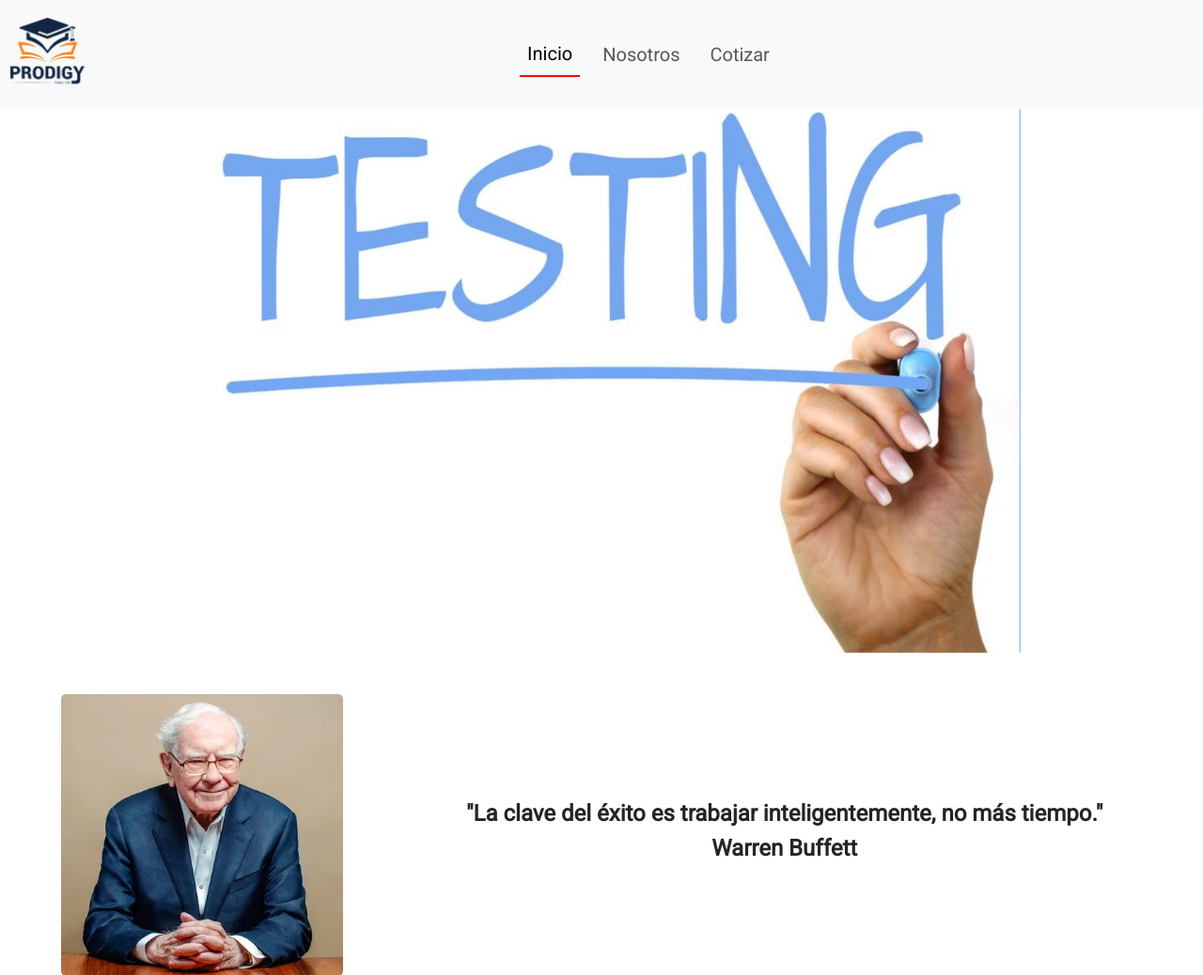
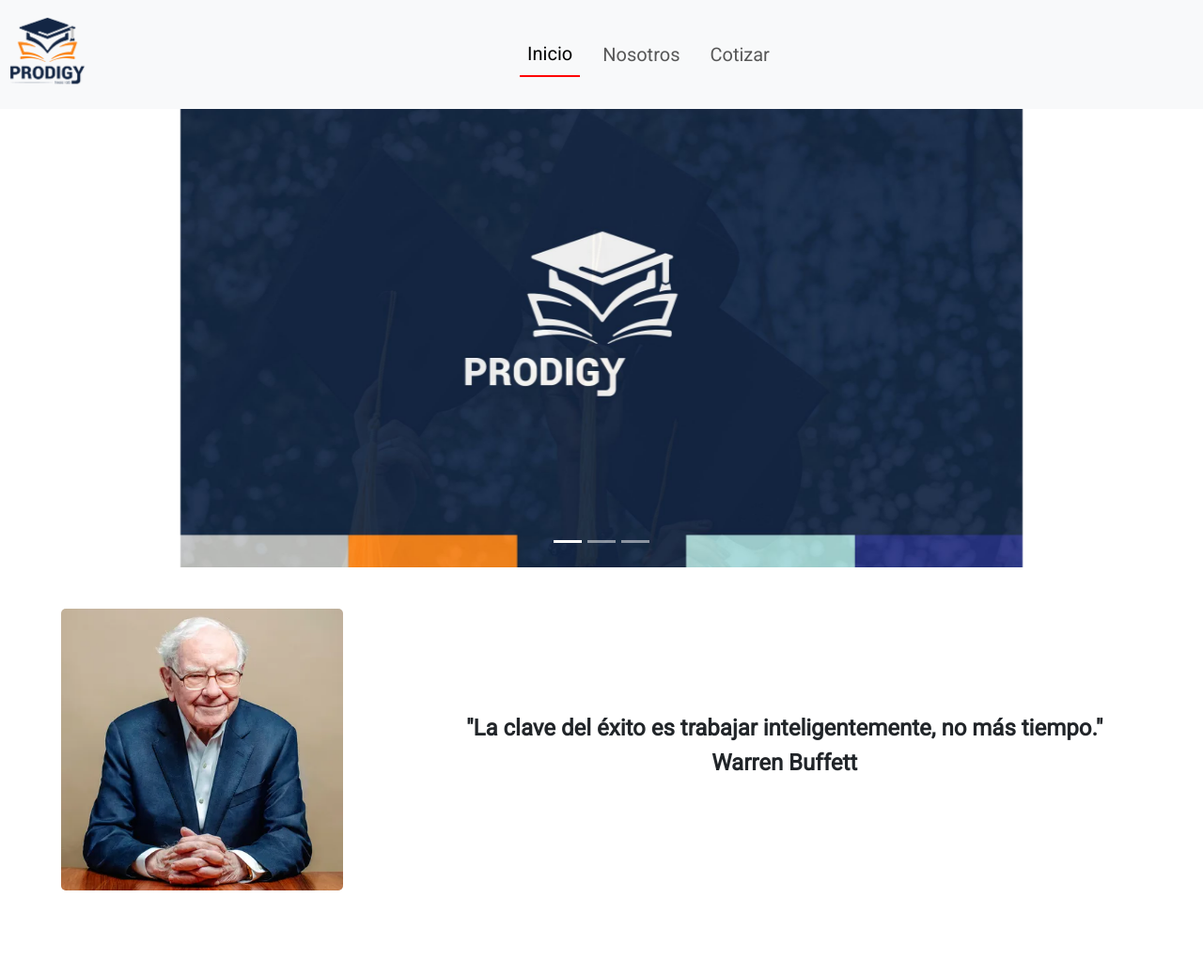
Before and after one commit to Edwin-DEV-py/prodigytesislab, a Django app: page /home/ in a window 1280 px wide. Shown: the top 1038 px of the page at 94% size. Run offline with Django 5.2, Linux system fonts and the light colour scheme; some libraries are stand-ins or nearby versions.

Commit message:
arreglo carousel

```diff
--- a/static/css/header.css
+++ b/static/css/header.css
@@ -12,7 +12,7 @@
 }
 
 #carouselExampleIndicators img{
-    width: 80%;
+    width: 70%;
 }
 
 .frase{
--- a/static/css/sectionReveal.css
+++ b/static/css/sectionReveal.css
@@ -214,6 +214,7 @@
 }
 
 .imagenFormulario{
+    background: #132644;
     position: relative;
     bottom: 30px;
     left: 30px;
--- a/templates/components/carousel.html
+++ b/templates/components/carousel.html
@@ -1,6 +1,5 @@
 {% load static %}
-<div class="container text-center">
-    <div id="carouselExampleIndicators" class="carousel slide mx-auto">
+    <div id="carouselExampleIndicators" class="carousel slide mx-auto text-center">
       <div class="carousel-indicators">
         <button type="button" data-bs-target="#carouselExampleIndicators" data-bs-slide-to="0" class="active" aria-current="true" aria-label="Slide 1"></button>
         <button type="button" data-bs-target="#carouselExampleIndicators" data-bs-slide-to="1" aria-label="Slide 2"></button>
@@ -8,22 +7,21 @@
       </div>
       <div class="carousel-inner">
         <div class="carousel-item active">
-          <img src="{% static 'img/ejemplo.jpg' %}" alt="">
+          <img src="{% static 'img/mm.jpeg' %}" alt="">
         </div>
         <div class="carousel-item">
-          <img src="{% static 'img/ejemplo.jpg' %}" alt="" >
+          <img src="{% static 'img/mm.jpeg' %}" alt="" >
         </div>
         <div class="carousel-item">
-          <img src="{% static 'img/ejemplo.jpg' %}" alt="">
+          <img src="{% static 'img/mm.jpeg' %}" alt="">
         </div>
       </div>
       <button class="carousel-control-prev" type="button" data-bs-target="#carouselExampleIndicators" data-bs-slide="prev">
-        <span class="carousel-control-prev-icon" aria-hidden="true"></span>
+        <span class="carousel-control-prev-icon flecha" aria-hidden="true"></span>
         <span class="visually-hidden">Previous</span>
       </button>
       <button class="carousel-control-next" type="button" data-bs-target="#carouselExampleIndicators" data-bs-slide="next">
-        <span class="carousel-control-next-icon" aria-hidden="true"></span>
+        <span class="carousel-control-next-icon flecha" aria-hidden="true"></span>
         <span class="visually-hidden">Next</span>
       </button>
     </div>
-</div>
--- a/templates/index.html
+++ b/templates/index.html
@@ -197,7 +197,8 @@
                 <h2 class="subTitulos">Contactanos</h2>
             </div>
             <div class="row divRowFormMiddle">
-                <div class="col-md-4 imagenFormulario" style="background-image: url('/static/img/fondoContatco.png')">
+                <div class="col-md-4 imagenFormulario text-center">
+                    <img src="{% static 'img/logoB.png' %}"  alt="" style="max-width: 500px;">
                 </div>
                 <div class="col-md-8 divFormGroup">
                     <h4>Estas a un paso de nosotros....</h4>
```
Also changed, not shown: static/img/cc.png (added), static/img/logoB.png (added), static/img/mm.jpeg (added).
